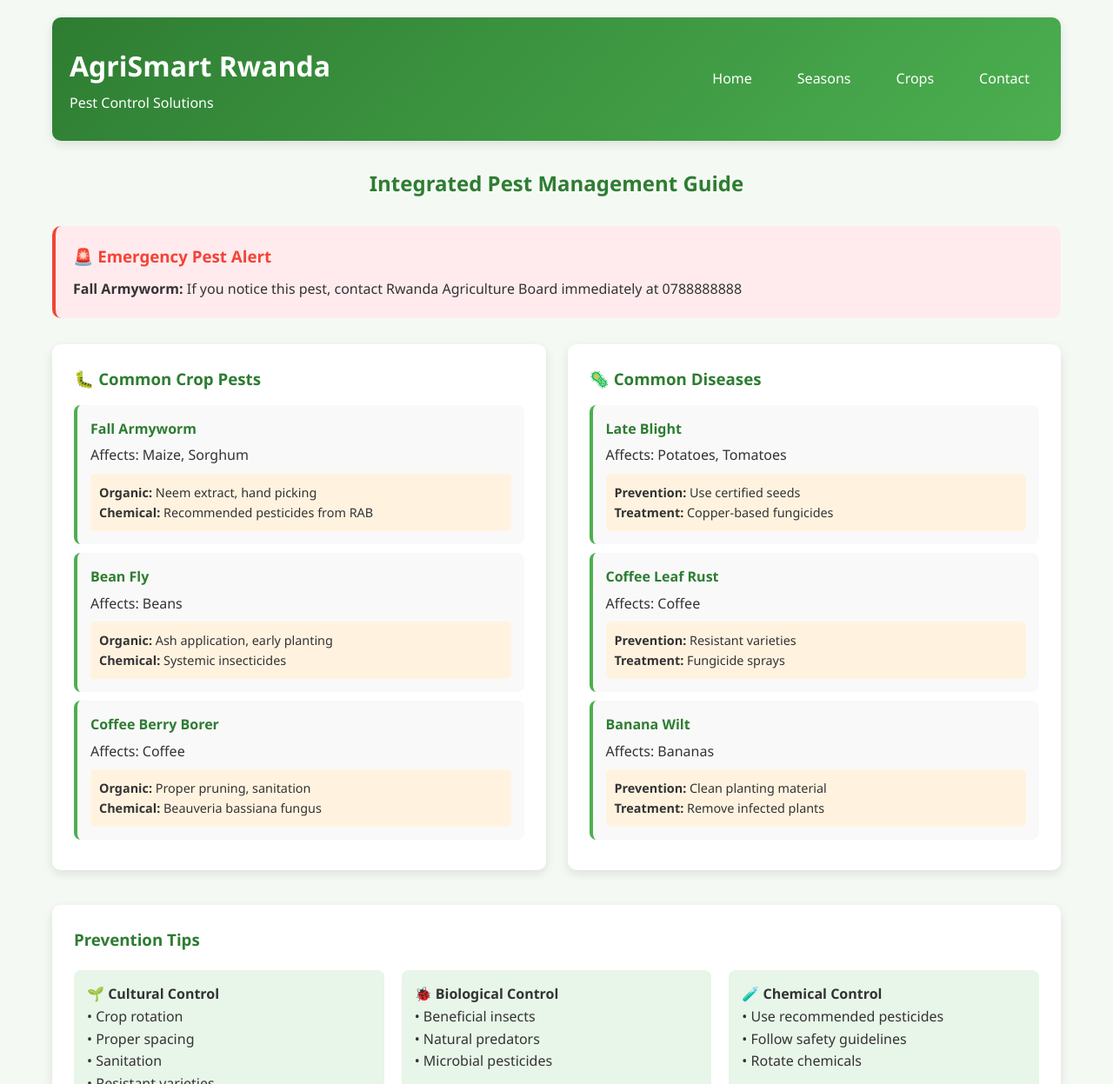
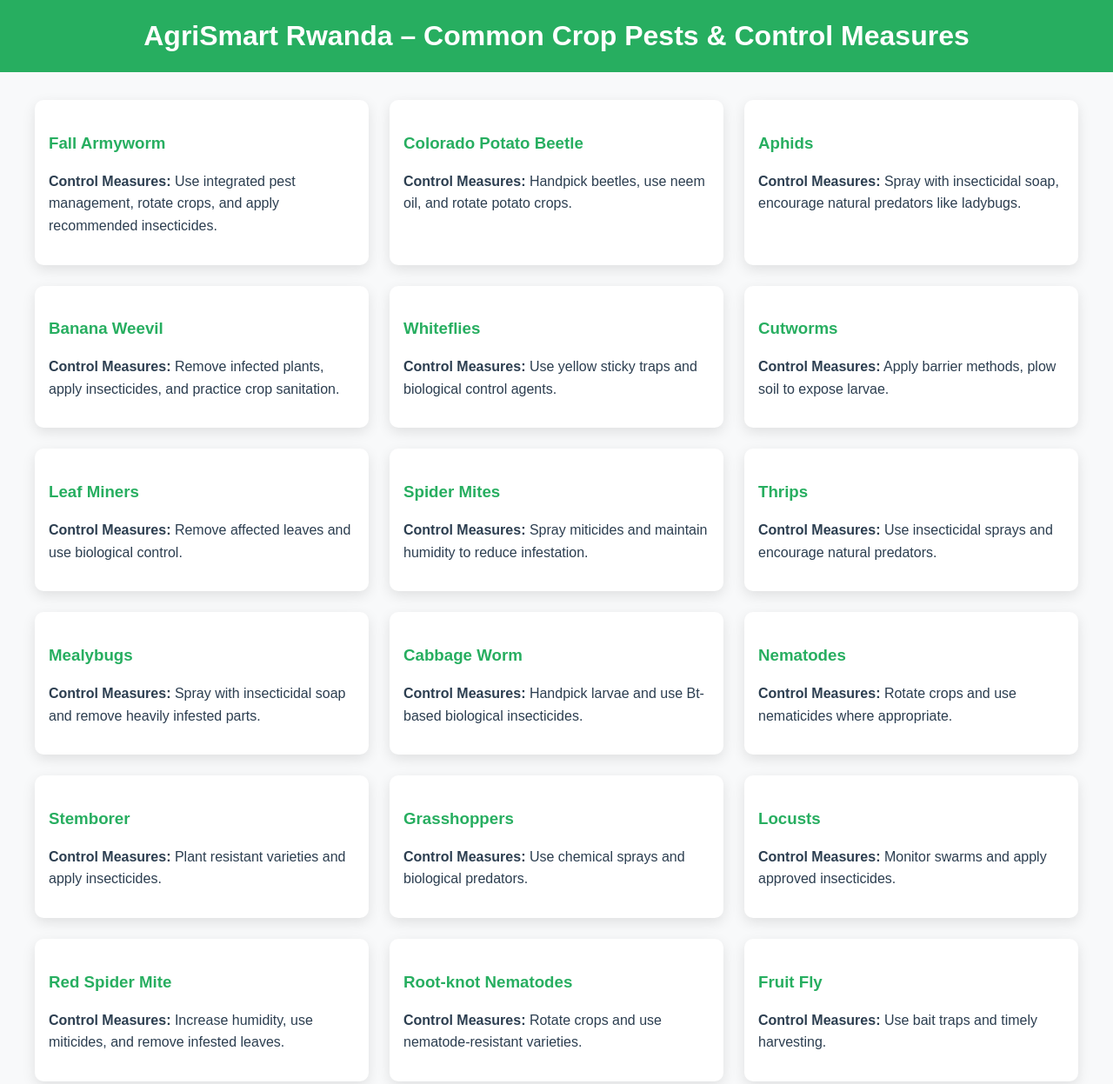
Before and after one commit to agrismart-rwanda/my-website, a plain HTML site: page pest-control.html in a window 1280 px wide. Shown: the top 1247 px of the page at 87% size. Drawn offline with Linux system fonts and the light colour scheme.

Commit message:
Update pest-control.html

```diff
--- a/pest-control.html
+++ b/pest-control.html
@@ -3,262 +3,137 @@
 <head>
 <meta charset="UTF-8">
 <meta name="viewport" content="width=device-width, initial-scale=1.0">
-    <title>Pest Control - AgriSmart</title>
+<title>AgriSmart Rwanda</title>
 <style>
-        * {
+    body {
+        font-family: Arial, sans-serif;
+        background: #f8f9fa;
+        color: #2c3e50;
         margin: 0;
         padding: 0;
-            box-sizing: border-box;
-            font-family: 'Segoe UI', Tahoma, Geneva, Verdana, sans-serif;
-        }
-
-        body {
-            background-color: #f5f9f4;
-            color: #333;
         line-height: 1.6;
     }
-
+    header {
+        background: #27ae60;
+        color: white;
+        padding: 1rem;
+        text-align: center;
+    }
     .container {
         max-width: 1200px;
-            margin: 0 auto;
-            padding: 20px;
+        margin: 2rem auto;
+        padding: 0 1rem;
     }
-
-        header {
-            background: linear-gradient(135deg, #2e7d32 0%, #4caf50 100%);
+    h1 {
         color: white;
-            padding: 30px 20px;
-            border-radius: 10px;
-            margin-bottom: 30px;
-            box-shadow: 0 4px 12px rgba(0, 0, 0, 0.1);
+        margin: 0;
     }
-
-        nav {
-            display: flex;
-            justify-content: space-between;
-            align-items: center;
+    .grid {
+        display: grid;
+        grid-template-columns: repeat(auto-fit, minmax(300px,1fr));
+        gap: 1.5rem;
     }
-
-        .logo h1 {
-            font-size: 2rem;
-            margin-bottom: 5px;
-        }
-
-        .nav-links {
-            display: flex;
-            gap: 20px;
-        }
-
-        .nav-links a {
-            color: white;
-            text-decoration: none;
-            padding: 8px 16px;
-            border-radius: 5px;
-            transition: background-color 0.3s;
-        }
-
-        .nav-links a:hover {
-            background-color: rgba(255, 255, 255, 0.2);
-        }
-
-        .pest-categories {
-            display: grid;
-            grid-template-columns: repeat(auto-fit, minmax(300px, 1fr));
-            gap: 25px;
-            margin-bottom: 40px;
-        }
-
-        .pest-category {
+    .card {
         background: white;
         border-radius: 10px;
-            padding: 25px;
-            box-shadow: 0 4px 12px rgba(0,0,0,0.1);
+        padding: 1rem;
+        box-shadow: 0 5px 15px rgba(0,0,0,0.1);
+        transition: transform 0.3s;
     }
-
-        .pest-category h3 {
-            color: #2e7d32;
-            margin-bottom: 15px;
-            display: flex;
-            align-items: center;
-            gap: 10px;
+    .card:hover {
+        transform: translateY(-5px);
     }
-
-        .pest-list {
-            list-style: none;
+    .card h3 {
+        margin-bottom: 0.5rem;
+        color: #27ae60;
     }
-
-        .pest-item {
-            padding: 15px;
-            margin: 10px 0;
-            border-radius: 8px;
-            border-left: 4px solid #4caf50;
-            background: #f9f9f9;
+    table {
+        width: 100%;
+        border-collapse: collapse;
+        margin-top: 0.5rem;
     }
-
-        .pest-name {
-            font-weight: 600;
-            color: #2e7d32;
-            margin-bottom: 5px;
+    th, td {
+        border: 1px solid #ccc;
+        padding: 0.5rem;
+        text-align: left;
+        font-size: 0.95rem;
     }
-
-        .solution {
-            background: #fff3e0;
-            padding: 10px;
-            border-radius: 5px;
-            margin-top: 8px;
-            font-size: 0.9rem;
+    th {
+        background: #27ae60;
+        color: white;
     }
-
-        .emergency {
-            background: #ffebee;
-            padding: 20px;
-            border-radius: 10px;
-            margin: 30px 0;
-            border-left: 4px solid #f44336;
-        }
-
-        .prevention-tips {
-            background: white;
-            padding: 25px;
-            border-radius: 10px;
-            box-shadow: 0 4px 12px rgba(0,0,0,0.1);
-        }
-
-        .tips-grid {
-            display: grid;
-            grid-template-columns: repeat(auto-fit, minmax(250px, 1fr));
-            gap: 20px;
-            margin-top: 20px;
-        }
-
-        .tip-item {
-            padding: 15px;
-            background: #e8f5e9;
-            border-radius: 8px;
-        }
-
-        footer {
-            text-align: center;
-            margin-top: 40px;
-            padding: 20px;
-            color: #666;
-            border-top: 1px solid #e0e0e0;
+    @media (max-width: 768px) {
+        h1 { font-size: 1.8rem; }
     }
 </style>
 </head>
 <body>
-    <div class="container">
+
 <header>
-            <nav>
-                <div class="logo">
-                    <h1>AgriSmart Rwanda</h1>
-                    <p>Pest Control Solutions</p>
-                </div>
-                <div class="nav-links">
-                    <a href="index.html">Home</a>
-                    <a href="seasons.html">Seasons</a>
-                    <a href="crops.html">Crops</a>
-                    <a href="contact.html">Contact</a>
-                </div>
-            </nav>
+    <h1>AgriSmart Rwanda – Common Crop Pests & Control Measures</h1>
 </header>
 
-        <main>
-            <h2 style="text-align: center; color: #2e7d32; margin-bottom: 30px;">Integrated Pest Management Guide</h2>
-
-            <div class="emergency">
-                <h3 style="color: #f44336; margin-bottom: 10px;">🚨 Emergency Pest Alert</h3>
-                <p><strong>Fall Armyworm:</strong> If you notice this pest, contact Rwanda Agriculture Board immediately at 0788888888</p>
-            </div>
-
-            <div class="pest-categories">
-                <div class="pest-category">
-                    <h3>🐛 Common Crop Pests</h3>
-                    <div class="pest-list">
-                        <div class="pest-item">
-                            <div class="pest-name">Fall Armyworm</div>
-                            <div class="pest-crops">Affects: Maize, Sorghum</div>
-                            <div class="solution">
-                                <strong>Organic:</strong> Neem extract, hand picking<br>
-                                <strong>Chemical:</strong> Recommended pesticides from RAB
+<div class="container">
+    <div class="grid" id="pests-grid">
+        <!-- Pests populated dynamically -->
     </div>
 </div>
 
-                        <div class="pest-item">
-                            <div class="pest-name">Bean Fly</div>
-                            <div class="pest-crops">Affects: Beans</div>
-                            <div class="solution">
-                                <strong>Organic:</strong> Ash application, early planting<br>
-                                <strong>Chemical:</strong> Systemic insecticides
-                            </div>
-                        </div>
+<script>
+    // 40 common pests with control measures
+    const pests = [
+        {name: 'Fall Armyworm', measure: 'Use integrated pest management, rotate crops, and apply recommended insecticides.'},
+        {name: 'Colorado Potato Beetle', measure: 'Handpick beetles, use neem oil, and rotate potato crops.'},
+        {name: 'Aphids', measure: 'Spray with insecticidal soap, encourage natural predators like ladybugs.'},
+        {name: 'Banana Weevil', measure: 'Remove infected plants, apply insecticides, and practice crop sanitation.'},
+        {name: 'Whiteflies', measure: 'Use yellow sticky traps and biological control agents.'},
+        {name: 'Cutworms', measure: 'Apply barrier methods, plow soil to expose larvae.'},
+        {name: 'Leaf Miners', measure: 'Remove affected leaves and use biological control.'},
+        {name: 'Spider Mites', measure: 'Spray miticides and maintain humidity to reduce infestation.'},
+        {name: 'Thrips', measure: 'Use insecticidal sprays and encourage natural predators.'},
+        {name: 'Mealybugs', measure: 'Spray with insecticidal soap and remove heavily infested parts.'},
+        {name: 'Cabbage Worm', measure: 'Handpick larvae and use Bt-based biological insecticides.'},
+        {name: 'Nematodes', measure: 'Rotate crops and use nematicides where appropriate.'},
+        {name: 'Stemborer', measure: 'Plant resistant varieties and apply insecticides.'},
+        {name: 'Grasshoppers', measure: 'Use chemical sprays and biological predators.'},
+        {name: 'Locusts', measure: 'Monitor swarms and apply approved insecticides.'},
+        {name: 'Red Spider Mite', measure: 'Increase humidity, use miticides, and remove infested leaves.'},
+        {name: 'Root-knot Nematodes', measure: 'Rotate crops and use nematode-resistant varieties.'},
+        {name: 'Fruit Fly', measure: 'Use bait traps and timely harvesting.'},
+        {name: 'Mango Hopper', measure: 'Spray neem oil and remove infested shoots.'},
+        {name: 'Banana Aphid', measure: 'Control with insecticidal sprays and natural predators.'},
+        {name: 'Potato Tuber Moth', measure: 'Use pheromone traps and store tubers properly.'},
+        {name: 'Bean Fly', measure: 'Plant resistant varieties and apply recommended insecticides.'},
+        {name: 'Cabbage Aphid', measure: 'Spray with insecticidal soap and encourage ladybugs.'},
+        {name: 'Tomato Hornworm', measure: 'Handpick larvae and use Bt sprays.'},
+        {name: 'Okra Aphid', measure: 'Spray neem oil and encourage beneficial insects.'},
+        {name: 'Rice Weevil', measure: 'Store grains in sealed containers and use fumigants if necessary.'},
+        {name: 'Wheat Aphid', measure: 'Use resistant varieties and apply insecticides carefully.'},
+        {name: 'Sorghum Midge', measure: 'Plant early maturing varieties and remove affected panicles.'},
+        {name: 'Maize Weevil', measure: 'Store grains properly and apply safe insecticides.'},
+        {name: 'Groundnut Leaf Miner', measure: 'Remove infested leaves and use insecticides.'},
+        {name: 'Soybean Aphid', measure: 'Apply neem oil or insecticidal soap and encourage natural predators.'},
+        {name: 'Citrus Leaf Miner', measure: 'Prune affected leaves and apply approved insecticides.'},
+        {name: 'Potato Aphid', measure: 'Use natural predators and insecticidal sprays.'},
+        {name: 'Tomato Fruitworm', measure: 'Apply Bt or insecticides and remove infected fruits.'},
+        {name: 'Cotton Bollworm', measure: 'Plant resistant varieties and use recommended insecticides.'},
+        {name: 'Tobacco Whitefly', measure: 'Use yellow sticky traps and insecticides as needed.'},
+        {name: 'Sugarcane Borer', measure: 'Remove infected stems and apply recommended insecticides.'},
+        {name: 'Cabbage Looper', measure: 'Handpick larvae and apply Bt sprays.'},
+        {name: 'Rice Stem Borer', measure: 'Apply insecticides and rotate crops.'},
+        {name: 'Banana Sigatoka', measure: 'Remove affected leaves and apply fungicides.'}
+    ];
 
-                        <div class="pest-item">
-                            <div class="pest-name">Coffee Berry Borer</div>
-                            <div class="pest-crops">Affects: Coffee</div>
-                            <div class="solution">
-                                <strong>Organic:</strong> Proper pruning, sanitation<br>
-                                <strong>Chemical:</strong> Beauveria bassiana fungus
-                            </div>
-                        </div>
-                    </div>
-                </div>
+    const grid = document.getElementById('pests-grid');
 
-                <div class="pest-category">
-                    <h3>🦠 Common Diseases</h3>
-                    <div class="pest-list">
-                        <div class="pest-item">
-                            <div class="pest-name">Late Blight</div>
-                            <div class="pest-crops">Affects: Potatoes, Tomatoes</div>
-                            <div class="solution">
-                                <strong>Prevention:</strong> Use certified seeds<br>
-                                <strong>Treatment:</strong> Copper-based fungicides
-                            </div>
-                        </div>
+    pests.forEach(pest => {
+        const card = document.createElement('div');
+        card.className = 'card';
+        card.innerHTML = `<h3>${pest.name}</h3>
+                          <p><strong>Control Measures:</strong> ${pest.measure}</p>`;
+        grid.appendChild(card);
+    });
+</script>
 
-                        <div class="pest-item">
-                            <div class="pest-name">Coffee Leaf Rust</div>
-                            <div class="pest-crops">Affects: Coffee</div>
-                            <div class="solution">
-                                <strong>Prevention:</strong> Resistant varieties<br>
-                                <strong>Treatment:</strong> Fungicide sprays
-                            </div>
-                        </div>
-
-                        <div class="pest-item">
-                            <div class="pest-name">Banana Wilt</div>
-                            <div class="pest-crops">Affects: Bananas</div>
-                            <div class="solution">
-                                <strong>Prevention:</strong> Clean planting material<br>
-                                <strong>Treatment:</strong> Remove infected plants
-                            </div>
-                        </div>
-                    </div>
-                </div>
-            </div>
-
-            <div class="prevention-tips">
-                <h3 style="color: #2e7d32; margin-bottom: 20px;">Prevention Tips</h3>
-                <div class="tips-grid">
-                    <div class="tip-item">
-                        <h4>🌱 Cultural Control</h4>
-                        <p>• Crop rotation<br>• Proper spacing<br>• Sanitation<br>• Resistant varieties</p>
-                    </div>
-                    <div class="tip-item">
-                        <h4>🐞 Biological Control</h4>
-                        <p>• Beneficial insects<br>• Natural predators<br>• Microbial pesticides</p>
-                    </div>
-                    <div class="tip-item">
-                        <h4>🧪 Chemical Control</h4>
-                        <p>• Use recommended pesticides<br>• Follow safety guidelines<br>• Rotate chemicals</p>
-                    </div>
-                </div>
-            </div>
-        </main>
-
-        <footer>
-            <p>AgriSmart Rwanda &copy; 2023 | Pest Control Solutions</p>
-        </footer>
-    </div>
 </body>
 </html>
```
Lines whose indentation alone changed are shown as unchanged.
